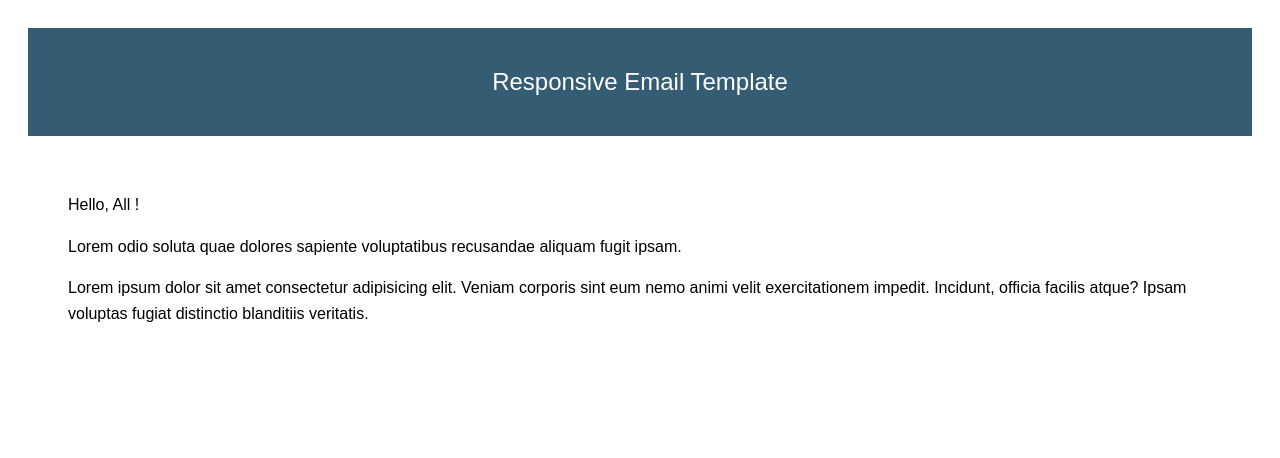
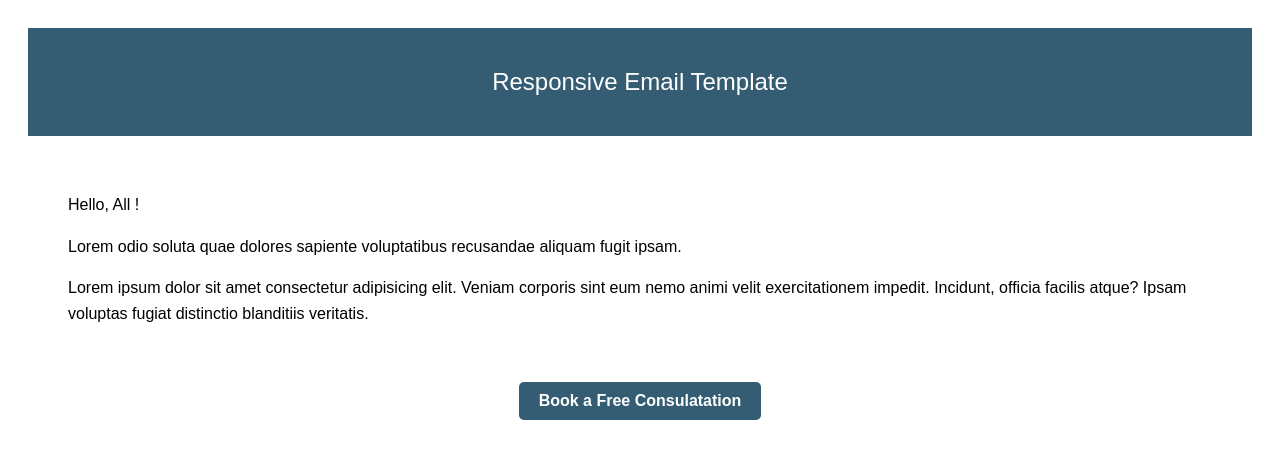
Before and after one commit to StraetenMax/15HtmlEmail, a plain HTML site: page index.html in a window 1280 px wide. Drawn offline with Linux system fonts and the light colour scheme.

Commit message:
CTA button

```diff
--- a/index.html
+++ b/index.html
@@ -24,6 +24,19 @@
                             <p>Lorem ipsum dolor sit amet consectetur adipisicing elit. Veniam corporis sint eum nemo animi velit exercitationem impedit. Incidunt, officia facilis  atque? Ipsam voluptas fugiat distinctio blanditiis veritatis.</p>
                         </td>
                     </tr>
+                    <!--Call to action button-->
+                    <tr>
+                        <td style="padding:0px 40px 0px 40px;text-align:center;">
+                            <!--CTA Button-->
+                            <table cellspacing="0"  cellpadding="0" style="margin:auto;">
+                                <tr>
+                                    <td align="center" style="background-color:#345C72;padding:10px 20px;border-radius:5px;">
+                                        <a href="#" target="_blank" style="color:#ffffff;text-decoration:none;font-weight:bold">Book a Free Consulatation</a>
+                                    </td>
+                                </tr>
+                            </table>
+                        </td>
+                    </tr>
                 </table>
             </td>
         </tr>
```
